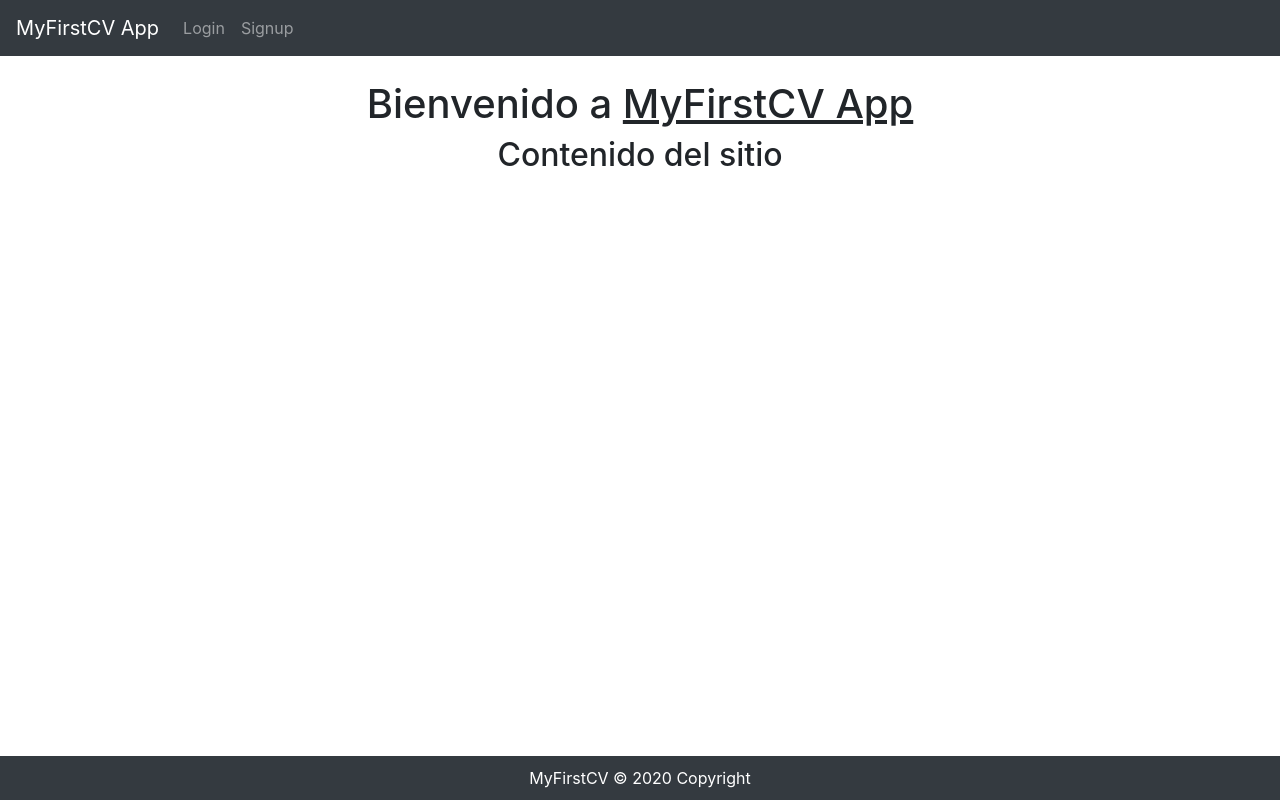
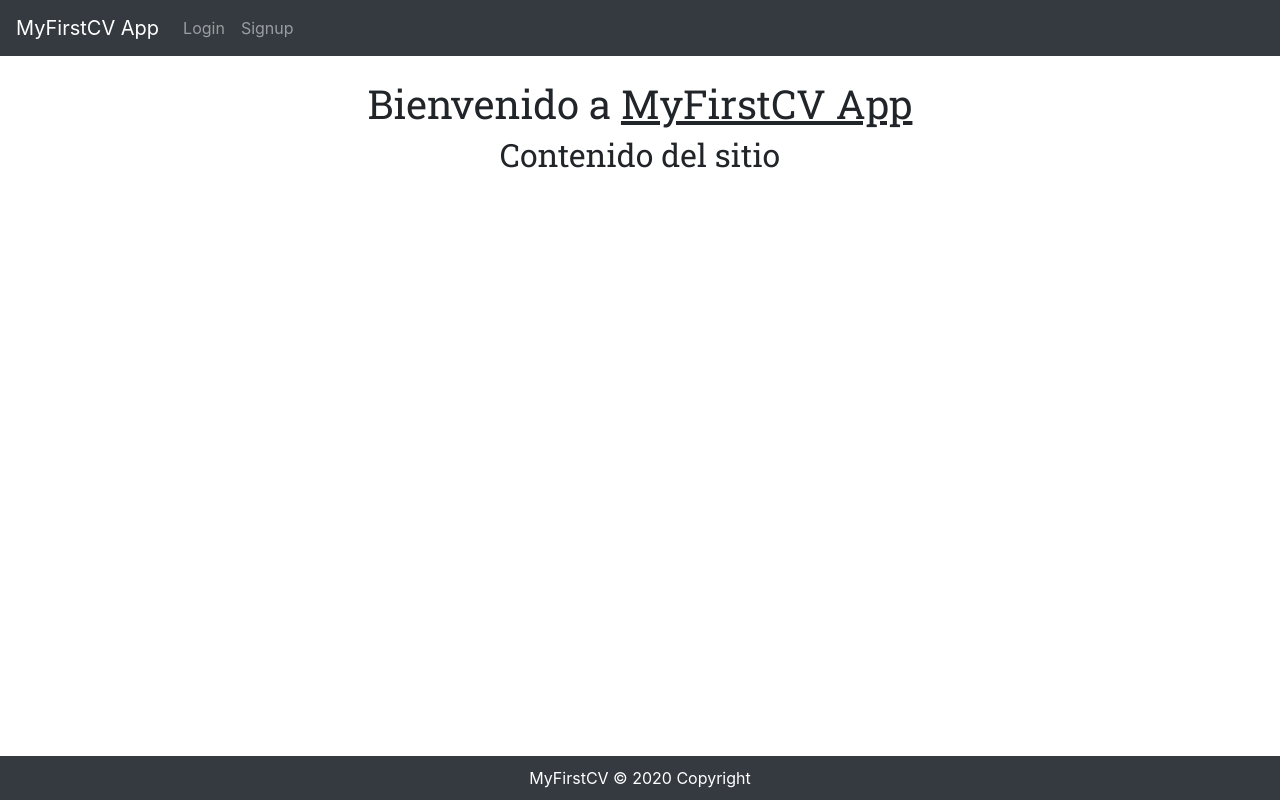
Before and after one commit to lalo1898developer/firstCV_frontEnd, a React (Create React App) app: page / in a window 1280 px wide. Built offline with nearby package versions, Linux system fonts and the light colour scheme.

Commit message:
Añade la tipografia Roboto al proyecto

```diff
--- a/src/index.css
+++ b/src/index.css
@@ -2,6 +2,15 @@ html {
   min-height: 100%;
   position: relative;
 }
+
+body{
+  font-family: 'Roboto', sans-serif;
+}
+
+h1, h2, h3, h4, h5, h6 {
+  font-family: 'Roboto Slab', serif;
+}
+
 footer {
   position: absolute;
   bottom: 0;
```
Lines whose indentation alone changed are shown as unchanged.
